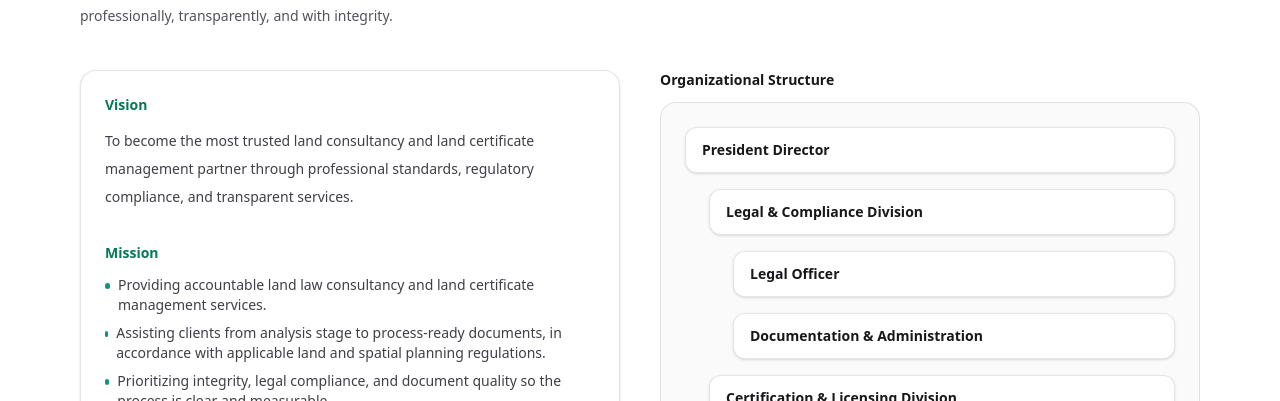
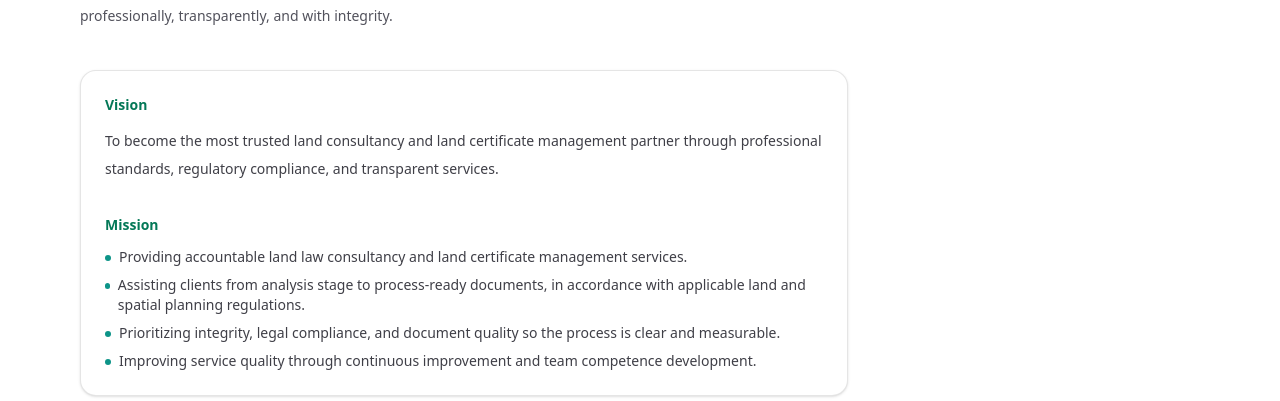
Before and after one commit to Blawness/pkp-company-profile, a Next.js app: page /en/tentang-kami in a window 1280 px wide. Shown: the part 551-952 px from the top of the page. Built offline with nearby package versions, Linux system fonts and the light colour scheme; no server answers.

Commit message:
chore: remove organization structure section from about page

```diff
--- a/app/[locale]/tentang-kami/page.tsx
+++ b/app/[locale]/tentang-kami/page.tsx
@@ -1,7 +1,6 @@
 import { useTranslations } from "next-intl";
 import { getTranslations } from "next-intl/server";
 import Image from "next/image";
-import { OrganizationChart } from "@/components/sections/OrganizationChart";
 import { HeroSection } from "@/components/sections/HeroSection";
 import { getHeroImageUrl } from "@/lib/api/pexels";
 
@@ -42,8 +41,8 @@ export default function TentangKamiPage() {
           </p>
         </div>
 
-        <div className="mt-10 grid gap-10 md:grid-cols-2">
-          <section className="space-y-8">
+        <div className="mt-10">
+          <section className="space-y-8 max-w-3xl">
             <div className="rounded-2xl border border-black/10 bg-white p-6 shadow-sm dark:border-white/10 dark:bg-zinc-950">
               <div className="text-sm font-semibold text-pkp-green-700 dark:text-pkp-green-400">
                 {t("visionMission.vision")}
@@ -66,13 +65,6 @@ export default function TentangKamiPage() {
             </div>
 
             <AboutImage />
-          </section>
-
-          <section>
-            <div className="mb-3 text-sm font-semibold text-zinc-900 dark:text-zinc-100">
-              {t("organization.title")}
-            </div>
-            <OrganizationChart data={t.raw("organization.chart")} />
           </section>
         </div>
       </div>
```
